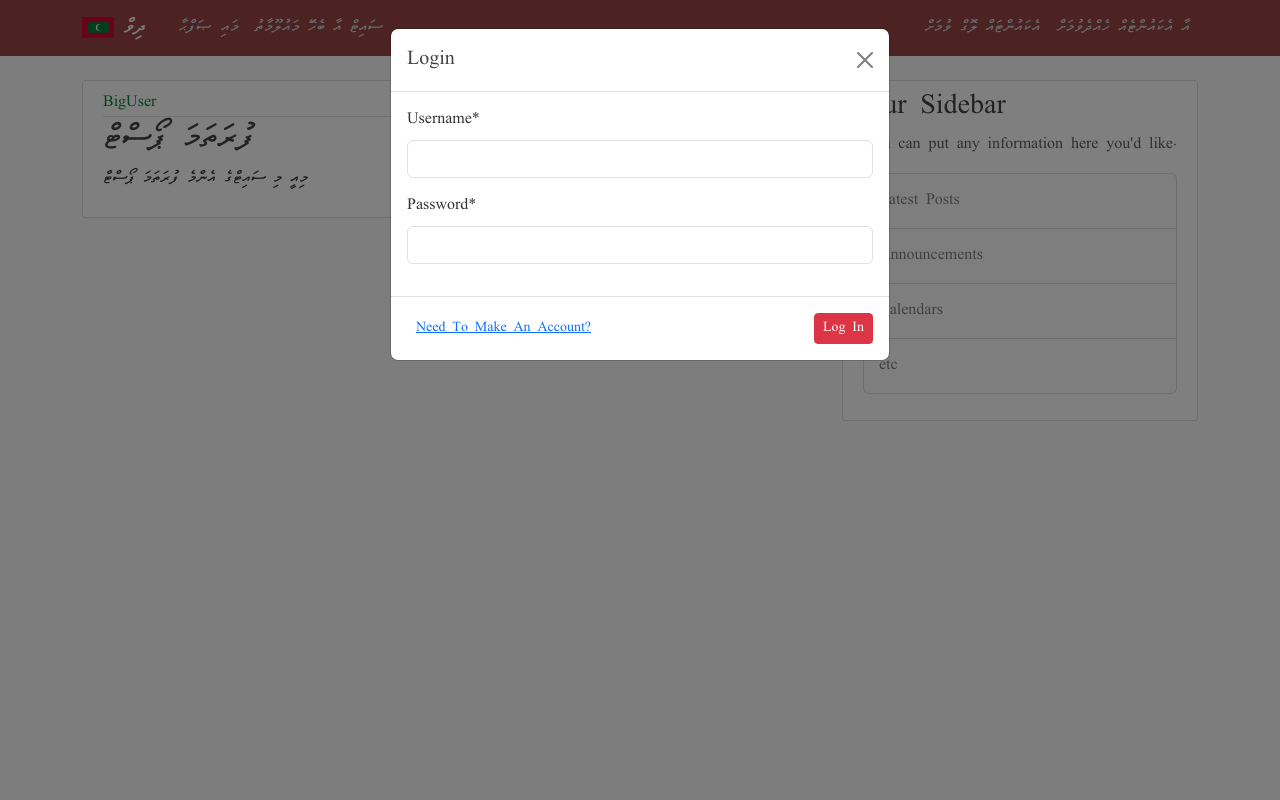
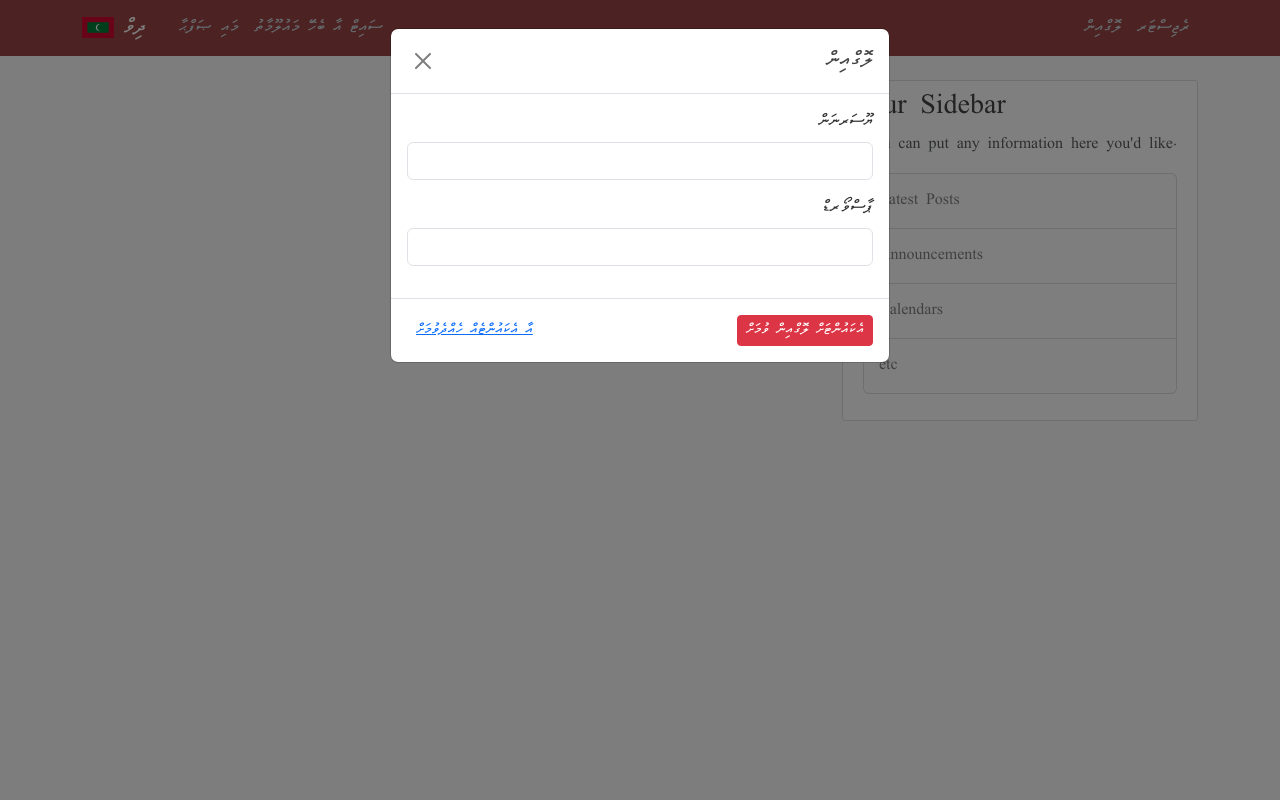
Before and after one commit to illkyo/dhiv-blog, a Django app: page / in a window 1280 px wide, after a click on "ލޮގްއިން". Run offline with Django 5.2, Linux system fonts and the light colour scheme; data comes from the database, SQL or seed files in the repository; data that the repository does not hold is empty; parts of the project's set-up code (start-up, migrations or seed data) failed here and were passed over; some libraries are stand-ins or nearby versions.

Commit message:
changed parts of frontend to dhivehi and added backend support for dhivehi usernames

```diff
--- a/blog/models.py
+++ b/blog/models.py
@@ -1,9 +1,11 @@
 from django.db import models
+from django.conf import settings
 from django.utils import timezone
-from django.contrib.auth.models import User
+# from django.contrib.auth.models import User
 
 class Post(models.Model):
-  author = models.ForeignKey(User, on_delete=models.CASCADE)
+  # author = models.ForeignKey(User, on_delete=models.CASCADE)
+  author = models.ForeignKey(settings.AUTH_USER_MODEL, on_delete=models.CASCADE)
   title = models.CharField(max_length = 100)
   content = models.TextField()
   date_posted = models.DateTimeField(default=timezone.now())
--- a/blog/templates/blog/blog_base.html
+++ b/blog/templates/blog/blog_base.html
@@ -22,13 +22,13 @@
         {% if user.is_authenticated %}
         <div class="navbar-nav align-items-start">
           <button class="nav-item nav-link" data-bs-toggle="modal" data-bs-target="#profileModal">އެކައުންޓް</button>
-          <button class="nav-item nav-link" data-bs-toggle="modal" data-bs-target="#logoutModal">އެކައުންޓުން ލޮގްއައުޓް ވުމަށް</button>
+          <button class="nav-item nav-link" data-bs-toggle="modal" data-bs-target="#logoutModal">ލޮގްއައުޓް</button>
         </div>
 
         {% else %}
         <div class="navbar-nav align-items-start">
-          <button class="nav-item nav-link" data-bs-toggle="modal" data-bs-target="#loginModal">އެކައުންޓައް ލޮގް ވުމަށް</button>
-          <button class="nav-item nav-link fs-" data-bs-toggle="modal" data-bs-target="#registerModal">އާ އެކައުންޓެއް ހެއްދެވުމަށް</button>
+          <button class="nav-item nav-link" data-bs-toggle="modal" data-bs-target="#loginModal">ލޮގްއިން</button>
+          <button class="nav-item nav-link fs-" data-bs-toggle="modal" data-bs-target="#registerModal">ރެޖިސްޓަރ</button>
         </div>
         {% endif %}
 
@@ -42,22 +42,22 @@
   <div class="modal-dialog">
     <div class="modal-content">
 
-      <div class="modal-header">
-        <h1 class="modal-title fs-5" id="loginModalLabel">Login</h1>
+      <div class="modal-header justify-content-between">
         <button type="button" class="btn-close" data-bs-dismiss="modal" aria-label="Close"></button>
+        <h1 class="modal-title fs-5" id="loginModalLabel">ލޮގްއިން</h1>
       </div>
 
       <form method=POST>
         <div class="modal-body">
-          <div class="form-floating">
+          <div class="form-floating" dir="rtl">
             {% csrf_token %}
             {{ login_form|crispy }}
           </div>
         </div>
 
         <div class="modal-footer">
-          <small class="btn btn-link btn-sm me-auto" data-bs-toggle="modal" data-bs-target="#registerModal">Need To Make An Account?</small>
-          <button class="btn btn-danger btn-sm" type="submit" name="submit" value="log_in">Log In</button>
+          <small class="btn btn-link btn-sm me-auto" data-bs-toggle="modal" data-bs-target="#registerModal">އާ އެކައުންޓެއް ހެއްދެވުމަށް</small>
+          <button class="btn btn-danger btn-sm" type="submit" name="submit" value="log_in">އެކައުންޓަށް ލޮގްއިން ވުމަށް</button>
         </div>
       </form>
 
@@ -70,22 +70,22 @@
   <div class="modal-dialog">
     <div class="modal-content">
 
-      <div class="modal-header">
-        <h1 class="modal-title fs-5" id="registerModalLabel">Register Now</h1>
+      <div class="modal-header justify-content-between">
         <button type="button" class="btn-close" data-bs-dismiss="modal" aria-label="Close"></button>
+        <h1 class="modal-title fs-5" id="registerModalLabel">ރެޖިސްޓަރ</h1>
       </div>
 
       <form method=POST>
         <div class="modal-body">
-          <div class="form-floating">
+          <div class="form-floating" dir="rtl">
             {% csrf_token %}
             {{ reg_form|crispy }}
           </div>
         </div>
 
         <div class="modal-footer">
-          <small class="btn btn-link btn-sm me-auto" data-bs-toggle="modal" data-bs-target="#loginModal">Already Have An Account?</small>
-          <button class="btn btn-success btn-sm" type="submit" name="submit" value="sign_up">Sign Up</button>
+          <small class="btn btn-link btn-sm me-auto" data-bs-toggle="modal" data-bs-target="#loginModal">އެކައުންޓަކަށް ލޮގްއިން ވުމަށް</small>
+          <button class="btn btn-success btn-sm" type="submit" name="submit" value="sign_up">އެކައުންޓް ރެޖިސްޓަރ ކުރެއްވުމަށް</button>
         </div>
       </form>
 
@@ -103,12 +103,12 @@
         <button type="button" class="btn-close" data-bs-dismiss="modal" aria-label="Close"></button>
       </div> {% endcomment %}
 
-      <div class="modal-body d-flex justify-content-evenly fs-5">
-        Are You Sure?
+      <div class="modal-body d-flex justify-content-around align-items-center">
         <form method=POST>
           {% csrf_token %}
-          <button class="ms-5 btn btn-outline-secondary rounded-4" type="submit" name="submit" value="log_out">Yes</button>
+          <button class="btn btn-outline-secondary rounded-5 btn-lg" type="submit" name="submit" value="log_out">ލައްބަ</button>
         </form>
+        <h2>ޔަގީންތޯ؟</h2>
       </div>
 
       {% comment %} <div class="modal-footer">
@@ -124,17 +124,17 @@
   <div class="modal-dialog">
     <div class="modal-content">
 
-      <div class="modal-header">
-        <h1 class="modal-title fs-5" id="profileModalLabel">{{ user.username }}'s Profile</h1>
+      <div class="modal-header justify-content-between">
         <button type="button" class="btn-close" data-bs-dismiss="modal" aria-label="Close"></button>
+        <h1 class="modal-title fs-5" id="profileModalLabel">{{ user.username }} ގެ ޕްރޮފައިލް</h1>
       </div>
 
-      <div class="modal-body">
+      <div class="modal-body" dir="rtl">
         <h1>{{ user.username }}</h1>
       </div>
 
       <div class="modal-footer">
-        <button class="btn btn-success btn-sm" type="submit" name="submit" value="">Save Changes</button>
+        <button class="btn btn-success btn-sm" type="submit" name="submit" value="">ބަދަލުތައް ޔަގީން ކޮއްލެވުމަށް</button>
       </div>
 
     </div>
--- a/blog/templates/blog/home.html
+++ b/blog/templates/blog/home.html
@@ -17,5 +17,6 @@
     </div>
   </article>
   {% endfor %}
-  {% comment %} <h1>މައި ޞަފްޙާ</h1> {% endcomment %}
+{% comment %} {% block content %}
+  <h1>މައި ޞަފްޙާ</h1> {% endcomment %}
 {% endblock content %}
--- a/blog/views.py
+++ b/blog/views.py
@@ -1,14 +1,15 @@
 from django.shortcuts import render, redirect
 from .models import Post
-from django.contrib.auth.forms import UserCreationForm, AuthenticationForm
+# from django.contrib.auth.forms import RegisterForm, LoginForm
+from users.forms import RegisterForm, LoginForm
 from django.contrib.auth import authenticate, login, logout
 from django.contrib import messages
 
 def home(request):
     if request.method == 'POST':
         if request.POST.get('submit') == 'sign_up':
-            login_form = AuthenticationForm()
-            reg_form = UserCreationForm(request.POST)
+            login_form = LoginForm()
+            reg_form = RegisterForm(request.POST)
             if reg_form.is_valid():
                 reg_form.save()
                 username = reg_form.cleaned_data.get('username')
@@ -18,27 +19,27 @@
                 messages.warning(request, f'Account was not created. Please try again')
 
         if request.POST.get('submit') == 'log_in':
-            reg_form = UserCreationForm()
+            reg_form = RegisterForm()
             username = request.POST["username"]
             password = request.POST["password"]
             user = authenticate(request, username=username, password=password)
 
             if user is not None:
                 login(request, user)
-                login_form = AuthenticationForm()
+                login_form = LoginForm()
                 return redirect('blog-homepage')
             else:
-                login_form = AuthenticationForm()
+                login_form = LoginForm()
                 messages.warning(request, f'Invalid Login')
 
         if request.POST.get('submit') == 'log_out':
             logout(request)
-            reg_form = UserCreationForm()
-            login_form = AuthenticationForm()
+            reg_form = RegisterForm()
+            login_form = LoginForm()
             return redirect('blog-homepage')
     else:
-        reg_form = UserCreationForm()
-        login_form = AuthenticationForm()
+        reg_form = RegisterForm()
+        login_form = LoginForm()
 
     context = {
         'posts': Post.objects.all(),
@@ -47,12 +48,11 @@
     }
     return render(request, 'blog/home.html', context)
 
-
 def about(request):
     if request.method == 'POST':
         if request.POST.get('submit') == 'sign_up':
-            reg_form = UserCreationForm(request.POST)
-            login_form = AuthenticationForm()
+            reg_form = RegisterForm(request.POST)
+            login_form = LoginForm()
             if reg_form.is_valid():
                 reg_form.save()
                 username = reg_form.cleaned_data.get('username')
@@ -62,21 +62,27 @@
                 messages.warning(request, f'Account was not created. Please try again')
 
         if request.POST.get('submit') == 'log_in':
-            reg_form = UserCreationForm()
+            reg_form = RegisterForm()
             username = request.POST["username"]
             password = request.POST["password"]
             user = authenticate(request, username=username, password=password)
 
             if user is not None:
                 login(request, user)
-                login_form = AuthenticationForm()
+                login_form = LoginForm()
                 return redirect('blog-homepage')
             else:
-                login_form = AuthenticationForm()
+                login_form = LoginForm()
                 messages.warning(request, f'Invalid Login')
+
+        if request.POST.get('submit') == 'log_out':
+            logout(request)
+            reg_form = RegisterForm()
+            login_form = LoginForm()
+            return redirect('blog-homepage')
     else:
-        reg_form = UserCreationForm()
-        login_form = AuthenticationForm()
+        reg_form = RegisterForm()
+        login_form = LoginForm()
 
     context = {
         'reg_form': reg_form,
@@ -84,3 +90,84 @@
     }
 
     return render(request, 'blog/about.html', context)
+
+# def home(request):
+#     if request.method == 'POST':
+#         if request.POST.get('submit') == 'sign_up':
+#             login_form = LoginForm()
+#             reg_form = RegisterForm(request.POST)
+#             if reg_form.is_valid():
+#                 reg_form.save()
+#                 username = reg_form.cleaned_data.get('username')
+#                 messages.success(request, f'Account created for {username}!. Now you can Log In')
+#                 return redirect('blog-homepage')
+#             else:
+#                 messages.warning(request, f'Account was not created. Please try again')
+
+#         if request.POST.get('submit') == 'log_in':
+#             reg_form = RegisterForm()
+#             username = request.POST["username"]
+#             password = request.POST["password"]
+#             user = authenticate(request, username=username, password=password)
+
+#             if user is not None:
+#                 login(request, user)
+#                 login_form = LoginForm()
+#                 return redirect('blog-homepage')
+#             else:
+#                 login_form = LoginForm()
+#                 messages.warning(request, f'Invalid Login')
+
+#         if request.POST.get('submit') == 'log_out':
+#             logout(request)
+#             reg_form = RegisterForm()
+#             login_form = LoginForm()
+#             return redirect('blog-homepage')
+#     else:
+#         reg_form = RegisterForm()
+#         login_form = LoginForm()
+
+#     context = {
+#         # 'posts': Post.objects.all(),
+#         'reg_form': reg_form,
+#         'login_form': login_form,
+#     }
+#     return render(request, 'blog/home.html', context)
+
+
+# def about(request):
+#     if request.method == 'POST':
+#         if request.POST.get('submit') == 'sign_up':
+#             reg_form = RegisterForm(request.POST)
+#             login_form = LoginForm()
+#             if reg_form.is_valid():
+#                 reg_form.save()
+#                 username = reg_form.cleaned_data.get('username')
+#                 messages.success(request, f'Account created for {username}!')
+#                 return redirect('blog-homepage')
+#             else:
+#                 messages.warning(request, f'Account was not created. Please try again')
+
+#         if request.POST.get('submit') == 'log_in':
+#             reg_form = RegisterForm()
+#             username = request.POST["username"]
+#             password = request.POST["password"]
+#             user = authenticate(request, username=username, password=password)
+
+#             if user is not None:
+#                 login(request, user)
+#                 login_form = LoginForm()
+#                 return redirect('blog-homepage')
+#             else:
+#                 login_form = LoginForm()
+#                 messages.warning(request, f'Invalid Login')
+#     else:
+#         reg_form = RegisterForm()
+#         login_form = LoginForm()
+
+#     context = {
+#         'reg_form': reg_form,
+#         'login_form': login_form,
+#     }
+
+#     return render(request, 'blog/about.html', context)
--- a/dhiv_blog/settings.py
+++ b/dhiv_blog/settings.py
@@ -75,7 +75,7 @@
 
 WSGI_APPLICATION = 'dhiv_blog.wsgi.application'
 
-# AUTH_USER_MODEL = "users.User"
+AUTH_USER_MODEL = "users.User"
 
 # Database
 # https://docs.djangoproject.com/en/5.0/ref/settings/#databases
--- a/static/css/custom.css
+++ b/static/css/custom.css
@@ -2,7 +2,6 @@
   font-family: faruma;
   src: url(../fonts/Faruma.otf);
 }
-
 
 body {
   background: #fafafa;
@@ -24,6 +23,14 @@
     max-width: 1000px;
   }
 } */
+
+.asteriskField {
+  display: none;
+}
+
+.modal-header .btn-close {
+  margin: 0;
+}
 
 .list-group-item{
   padding: 15px;
--- a/users/forms.py
+++ b/users/forms.py
@@ -1,13 +1,67 @@
-# from django.contrib.auth.forms import UserCreationForm
-# from django import forms
+import unicodedata
 
-# class UserCreateForm(UserCreationForm):
-#     email = forms.EmailField(required=True)
+from django.utils.translation import gettext_lazy as _
+from django import forms
+from django.contrib.auth import password_validation
+from django.contrib.auth.forms import UserCreationForm, AuthenticationForm
+from .models import User
 
-#     def __init__(self, *args, **kwargs):
-#         super(UserCreateForm, self).__init__(*args, **kwargs)
+class UsernameField(forms.CharField):
+    def to_python(self, value):
+        value = super().to_python(value)
+        if self.max_length is not None and len(value) > self.max_length:
+            # Normalization can increase the string length (e.g.
+            # "ﬀ" -> "ff", "½" -> "1⁄2") but cannot reduce it, so there is no
+            # point in normalizing invalid data. Moreover, Unicode
+            # normalization is very slow on Windows and can be a DoS attack
+            # vector.
+            return value
+        return unicodedata.normalize("NFKC", value)
 
-#         for fieldname in ['username', 'password1', 'password2']:
-#             self.fields[fieldname].help_text = None
+    def widget_attrs(self, widget):
+        return {
+            **super().widget_attrs(widget),
+            "autocapitalize": "none",
+            "autocomplete": "username",
+            "dir": "auto"
+        }
 
-# print(UserCreateForm())
+class RegisterForm(UserCreationForm):
+
+    password1 = forms.CharField(
+      label=_("ޕާސްވޯރޑް"),
+      strip=False,
+      widget=forms.PasswordInput(attrs={"autocomplete": "new-password", "dir": "auto"}),
+      help_text=password_validation.password_validators_help_text_html(),
+  )
+    password2 = forms.CharField(
+      label=_("ޕާސްވޯރޑް ޔަގީން ކޮއްލެވުމަށް"),
+      widget=forms.PasswordInput(attrs={"autocomplete": "new-password", "dir": "auto"}),
+      strip=False,
+      help_text=_("ކުރިން ޖެއްސެވި ޕާސްވޯރޑް ޖައްސަވާލައްވާ"),
+  )
+
+    error_messages = {
+      "password_mismatch": _("ޖެއްސެވި ދެ ޕާސްވޯރޑް ދިމައެއް ނޫން"),
+  }
+
+    class Meta:
+      model = User
+      fields = ("username",)
+      field_classes = {"username": UsernameField}
+
+class LoginForm(AuthenticationForm):
+
+	username = UsernameField(widget=forms.TextInput(attrs={"autofocus": True, "dir": "auto"}))
+	password = forms.CharField(
+        label=_("ޕާސްވޯރޑް"),
+        strip=False,
+        widget=forms.PasswordInput(attrs={"autocomplete": "current-password", "dir": "auto"}),
+    )
+
+	error_messages = {
+        "invalid_login": _(
+            "ރަނގަޅު ޔޫސަރނަމަކާ ޕާސްވޯރޑެއް ޖައްސަވާ"
+        ),
+        "inactive": _("This account is inactive."),
+    }
```
Also changed, not shown: users/admin.py (+4 -4 lines), users/models.py (+29 -7 lines), db.sqlite3.
